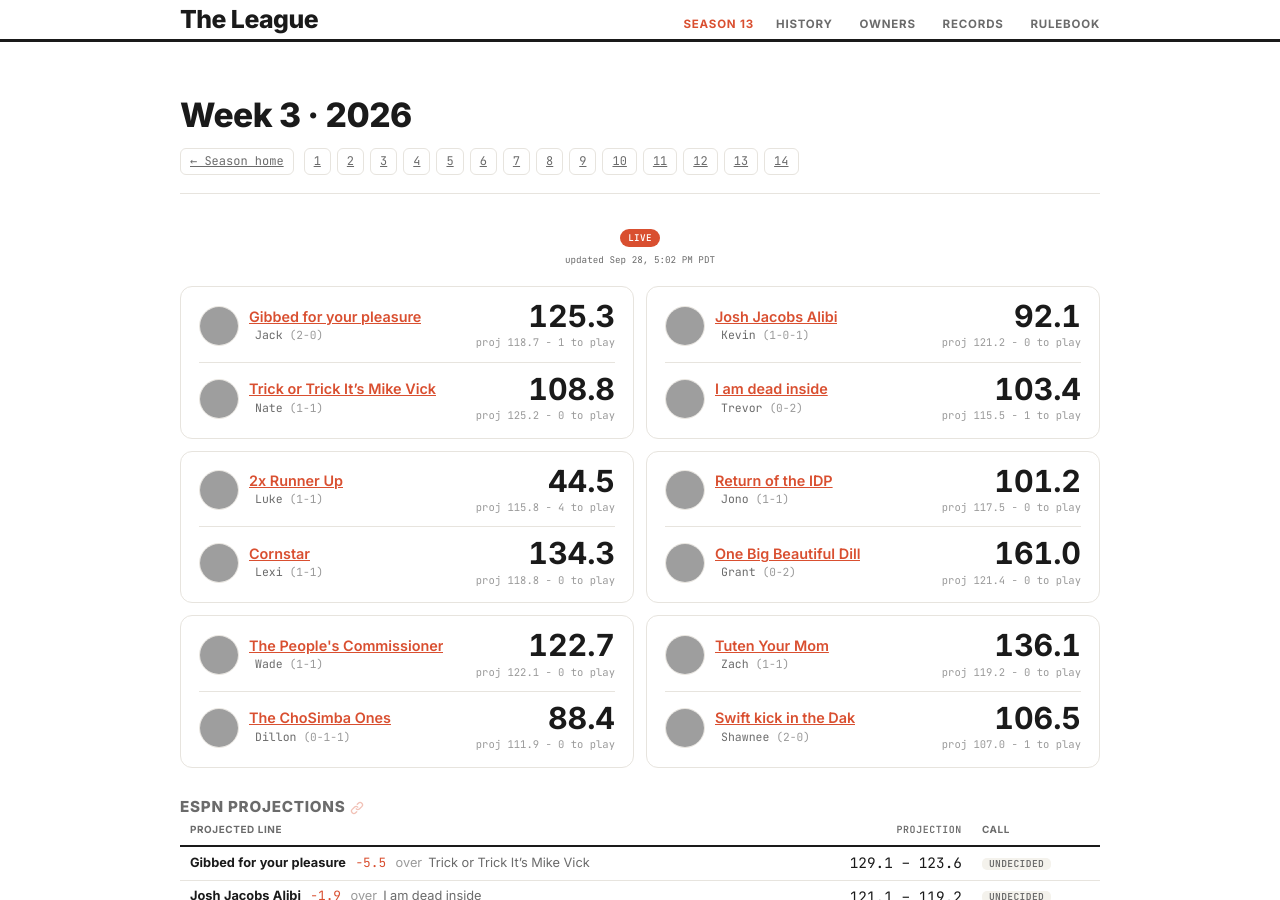
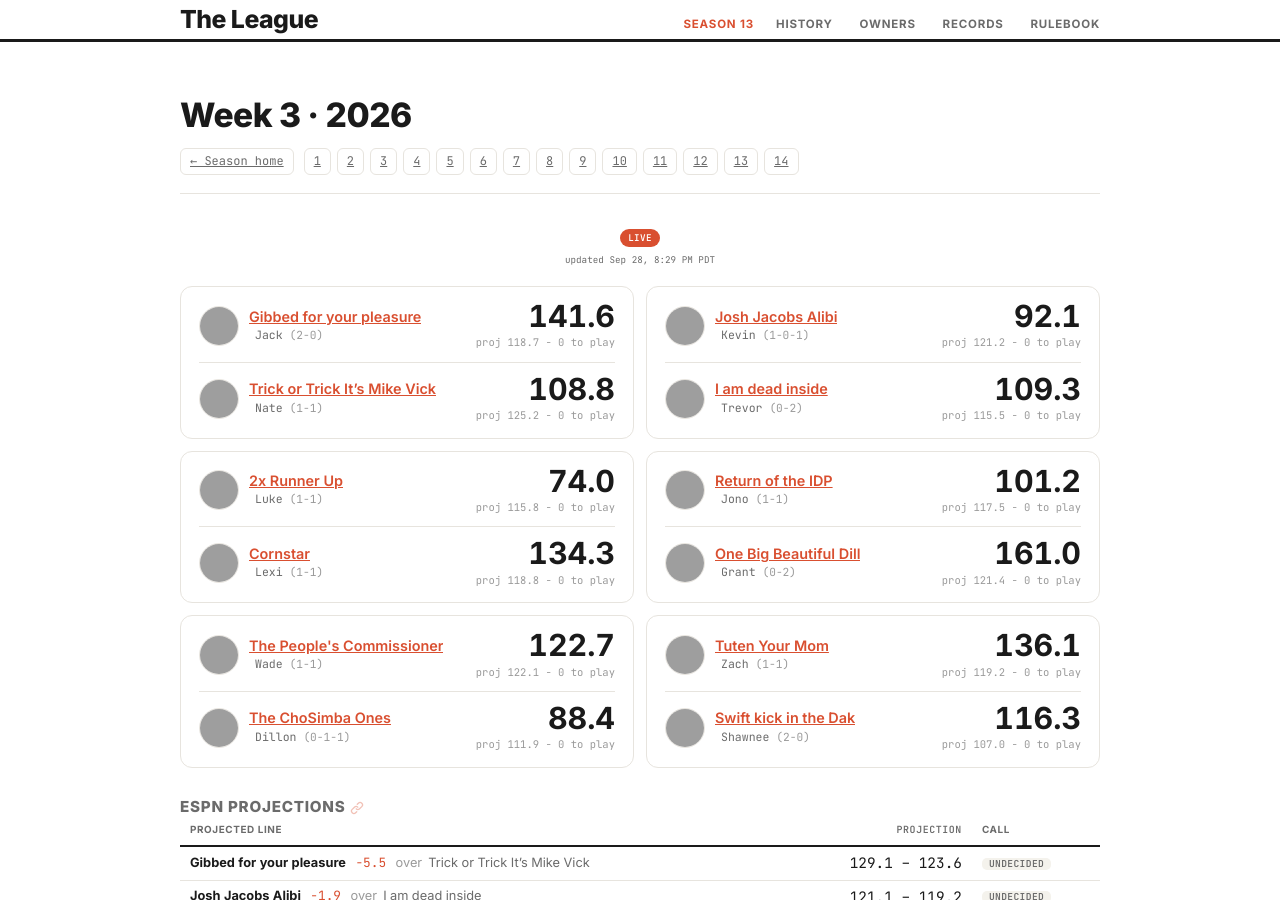
Before and after one commit to dillondrenzek/no-love-in-the-league, a Jekyll site: the page built from docs/seasons/2026/week-3.md, in a window 1280 px wide and 900 px high, cut to the strip 0-900 px from the top of the window. Built offline with Jekyll 4.4.1, drawn with Linux system fonts in a browser that asks for light colours; grey boxes are pictures that could not be loaded.

Commit message:
update week 3 data

```diff
--- a/docs/_data/weeks.yml
+++ b/docs/_data/weeks.yml
@@ -255,7 +255,7 @@
     result: miss
     winner_id: zachzoske
   projected_at: Sep 9, 2026 · 12:14 AM PDT
-  updated_at: Sep 28, 5:02 PM PDT
+  updated_at: Sep 28, 8:29 PM PDT
   power:
   - rank: 1
     fid: jackperkins74
@@ -653,7 +653,7 @@
     result: hit
     winner_id: schirmerj
   projected_at: Sep 17, 2026 · 1:57 PM PDT
-  updated_at: Sep 28, 5:02 PM PDT
+  updated_at: Sep 28, 8:29 PM PDT
   power:
   - rank: 1
     fid: jackperkins74
@@ -802,16 +802,16 @@
     home_record: 2-0
     away_record: 1-1
     scored: true
-    home_yet: 1
+    home_yet: 0
     away_yet: 0
     final: false
     live: true
     playoff: false
-    home_score: 125.3
+    home_score: 141.6
     away_score: 108.8
     winner_id: null
     tie: false
-    margin: 16.5
+    margin: 32.8
     home_proj: 118.7
     away_proj: 125.2
   - home_id: kevbots22
@@ -826,15 +826,15 @@
     away_record: 0-2
     scored: true
     home_yet: 0
-    away_yet: 1
+    away_yet: 0
     final: false
     live: true
     playoff: false
     home_score: 92.1
-    away_score: 103.4
+    away_score: 109.3
     winner_id: null
     tie: false
-    margin: 11.3
+    margin: 17.2
     home_proj: 121.2
     away_proj: 115.5
   - home_id: lukstein
@@ -848,16 +848,16 @@
     home_record: 1-1
     away_record: 1-1
     scored: true
-    home_yet: 4
+    home_yet: 0
     away_yet: 0
     final: false
     live: true
     playoff: false
-    home_score: 44.5
+    home_score: 74.0
     away_score: 134.3
     winner_id: null
     tie: false
-    margin: 89.8
+    margin: 60.3
     home_proj: 115.8
     away_proj: 118.8
   - home_id: schirmerj
@@ -918,15 +918,15 @@
     away_record: 2-0
     scored: true
     home_yet: 0
-    away_yet: 1
+    away_yet: 0
     final: false
     live: true
     playoff: false
     home_score: 136.1
-    away_score: 106.5
+    away_score: 116.3
     winner_id: null
     tie: false
-    margin: 29.6
+    margin: 19.8
     home_proj: 119.2
     away_proj: 107.0
   highlights: []
@@ -1022,7 +1022,7 @@
     decided: false
     result: null
   projected_at: Sep 24, 2026 · 9:10 AM PDT
-  updated_at: Sep 28, 5:02 PM PDT
+  updated_at: Sep 28, 8:29 PM PDT
   power:
   - rank: 1
     fid: jackperkins74
@@ -1266,7 +1266,7 @@
   highlights: []
   projections: []
   projected_at: null
-  updated_at: Sep 28, 5:02 PM PDT
+  updated_at: Sep 28, 8:29 PM PDT
   power: []
 2026-5:
   week: 5
@@ -1371,7 +1371,7 @@
   highlights: []
   projections: []
   projected_at: null
-  updated_at: Sep 28, 5:02 PM PDT
+  updated_at: Sep 28, 8:29 PM PDT
   power: []
 2026-6:
   week: 6
@@ -1476,7 +1476,7 @@
   highlights: []
   projections: []
   projected_at: null
-  updated_at: Sep 28, 5:02 PM PDT
+  updated_at: Sep 28, 8:29 PM PDT
   power: []
 2026-7:
   week: 7
@@ -1581,7 +1581,7 @@
   highlights: []
   projections: []
   projected_at: null
-  updated_at: Sep 28, 5:02 PM PDT
+  updated_at: Sep 28, 8:29 PM PDT
   power: []
 2026-8:
   week: 8
@@ -1686,7 +1686,7 @@
   highlights: []
   projections: []
   projected_at: null
-  updated_at: Sep 28, 5:02 PM PDT
+  updated_at: Sep 28, 8:29 PM PDT
   power: []
 2026-9:
   week: 9
@@ -1791,7 +1791,7 @@
   highlights: []
   projections: []
   projected_at: null
-  updated_at: Sep 28, 5:02 PM PDT
+  updated_at: Sep 28, 8:29 PM PDT
   power: []
 2026-10:
   week: 10
@@ -1896,7 +1896,7 @@
   highlights: []
   projections: []
   projected_at: null
-  updated_at: Sep 28, 5:02 PM PDT
+  updated_at: Sep 28, 8:29 PM PDT
   power: []
 2026-11:
   week: 11
@@ -2001,7 +2001,7 @@
   highlights: []
   projections: []
   projected_at: null
-  updated_at: Sep 28, 5:02 PM PDT
+  updated_at: Sep 28, 8:29 PM PDT
   power: []
 2026-12:
   week: 12
@@ -2106,7 +2106,7 @@
   highlights: []
   projections: []
   projected_at: null
-  updated_at: Sep 28, 5:02 PM PDT
+  updated_at: Sep 28, 8:29 PM PDT
   power: []
 2026-13:
   week: 13
@@ -2211,7 +2211,7 @@
   highlights: []
   projections: []
   projected_at: null
-  updated_at: Sep 28, 5:02 PM PDT
+  updated_at: Sep 28, 8:29 PM PDT
   power: []
 2026-14:
   week: 14
@@ -2316,5 +2316,5 @@
   highlights: []
   projections: []
   projected_at: null
-  updated_at: Sep 28, 5:02 PM PDT
+  updated_at: Sep 28, 8:29 PM PDT
   power: []
```
Also changed, not shown: data/rosters/2026-week-03.yml (+14 -14 lines), data/seasons/2026.yml (+5 -5 lines).
